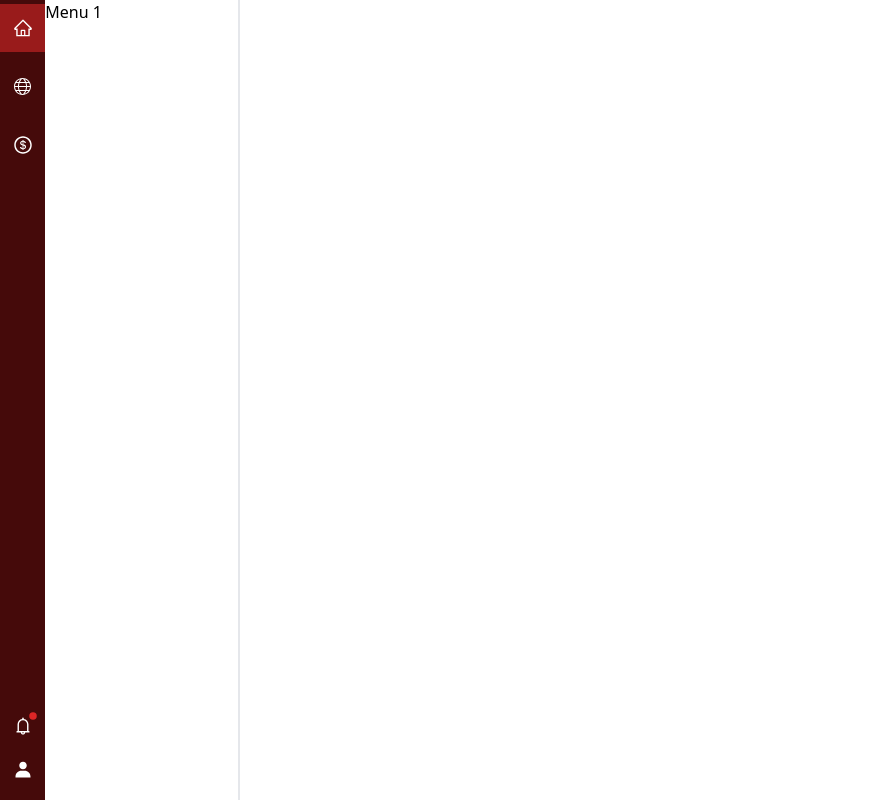
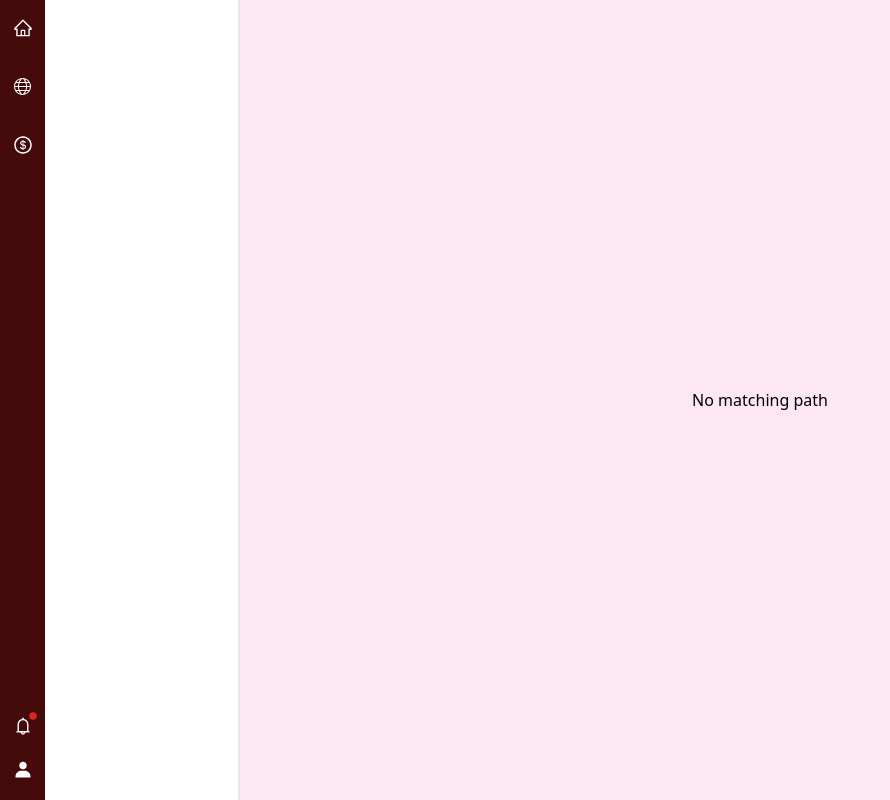
Before and after one commit to shub113/web3, a React (Vite) app: page /metamask in a window 1280 px wide. Shown: the whole page, without its empty margins (0-890 px from the left). Built offline with nearby package versions, Linux system fonts and the light colour scheme.

Commit message:
handled path issue

```diff
--- a/src/components/navbarNew/expandableMenu.jsx
+++ b/src/components/navbarNew/expandableMenu.jsx
@@ -1,10 +1,12 @@
 import { memo } from "react";
 import { IoIosArrowDown, IoIosArrowUp } from "react-icons/io";
 import { twMerge } from "tailwind-merge";
+import { useNavigate } from "react-router-dom";
 
 import { NA } from "../index";
 
 export const ExpandableMenu = memo(({ menu, expanded, setExpanded, selectedMenu, setSelectedMenu }) => {
+    const navigate = useNavigate();
     return (
         <div className='p-3 border-b-2'>
             <div
@@ -28,7 +30,7 @@ export const ExpandableMenu = memo(({ menu, expanded, setExpanded, selectedMenu,
 
             {expanded.id === menu.id && expanded.state && (
                 <div className='mt-4'>
-                    {menu.children.map(({ id, Icon, title }) => {
+                    {menu.children.map(({ id, Icon, title, path }) => {
                         const subMenuClass = twMerge(
                             "flex justify-start items-center p-2 my-1 hover:bg-stone-300 cursor-pointer rounded-md",
                             selectedMenu.id === id && "bg-stone-400"
@@ -38,6 +40,7 @@ export const ExpandableMenu = memo(({ menu, expanded, setExpanded, selectedMenu,
                         return (
                             <div
                                 onClick={() => {
+                                    navigate(path);
                                     setSelectedMenu({ id });
                                 }}
                                 key={id}
--- a/src/components/navbarNew/navListNew.jsx
+++ b/src/components/navbarNew/navListNew.jsx
@@ -23,18 +23,21 @@ export const NavListMenuItems = [
         title: "Menu 1",
         Icon: <AiOutlineHome size={20} className='text-white' />,
         component: <div>Menu 1</div>,
+        path: "menu1",
     },
     {
         id: "menu2",
         title: "Menu 2",
         Icon: <TfiWorld size={17} className='text-white' />,
         component: <div>Menu 2</div>,
+        path: "menu2",
     },
     {
-        id: "menu3",
-        title: "Menu 3",
+        id: "services",
+        title: "Services",
         Icon: <AiOutlineDollarCircle size={20} className='text-white' />,
         component: <SideSubmenu />,
+        path: "services",
     },
 ];
 
@@ -63,16 +66,19 @@ export const genericExpandedMenu = [
         id: "chain_subMenu_1",
         title: "Sub menu 1",
         Icon: HiInformationCircle,
+        path: "services/sub_menu_1",
     },
     {
         id: "chain_subMenu_2",
         title: "Sub menu 2",
         Icon: HiInformationCircle,
+        path: "sservices/ub_menu_2",
     },
     {
         id: "chain_subMenu_3",
-        title: "Sub menu 3",
+        title: "services/Sub menu 3",
         Icon: HiInformationCircle,
+        path: "services/sub_menu_3",
     },
 ];
 
@@ -81,31 +87,37 @@ const productionExpandedMenu = [
         id: "dashboard",
         title: "Dashboard",
         Icon: LuLayoutDashboard,
+        path: "services/dashboard",
     },
     {
         id: "settings",
         title: "Settings",
         Icon: AiOutlineSetting,
+        path: "services/settings",
     },
     {
         id: "api_integration",
         title: "API Integration",
         Icon: MdOutlineIntegrationInstructions,
+        path: "services/integration",
     },
     {
         id: "tokens",
         title: "Tokens",
         Icon: MdOutlineGeneratingTokens,
+        path: "services/tokens",
     },
     {
         id: "markets",
         title: "Markets",
         Icon: AiOutlineStock,
+        path: "services/markets",
     },
     {
         id: "issue",
         title: "Issue",
         Icon: AiFillStar,
+        path: "services/issue",
     },
 ];
 
@@ -132,15 +144,18 @@ export const FooterMenuItems = [
         id: "teams",
         title: "Teams",
         Icon: FiUsers,
+        path: "services/teams",
     },
     {
         id: "configure",
         title: "Configure",
         Icon: MdOutlineSettingsSuggest,
+        path: "services/configure",
     },
     {
         id: "health",
         title: "Health",
         Icon: MdHealthAndSafety,
+        path: "services/health",
     },
 ];
--- a/src/components/navbarNew/navbarNew.jsx
+++ b/src/components/navbarNew/navbarNew.jsx
@@ -1,5 +1,6 @@
-import { useState } from "react";
+import { useState, useEffect } from "react";
 import { twMerge } from "tailwind-merge";
+import { useNavigate, useLocation } from "react-router-dom";
 
 import { NavListMenuItems, NavListFooterItems } from "./navListNew";
 import { NA } from "../index";
@@ -7,10 +8,19 @@ import { NA } from "../index";
 const menuItemsLength = NavListMenuItems?.length ?? 0;
 
 export function NavbarNew() {
+    const navigate = useNavigate();
+    const { pathname } = useLocation();
+
     const [selectedItem, setSelectedItem] = useState({
-        menuIndex: 0,
+        id: NavListMenuItems?.[0]?.id,
         menuComponent: NavListMenuItems?.[0]?.component ?? <NA />,
     });
+
+    useEffect(() => {
+        const pathArray = pathname.split("/");
+        const selectedItem = NavListMenuItems.filter((item) => item.path === (pathArray?.[1] ?? ""));
+        setSelectedItem({ id: selectedItem?.[0]?.id, menuComponent: selectedItem?.[0]?.component });
+    }, []);
 
     return (
         <div className='w-[15rem] border-r-2 flex '>
@@ -20,7 +30,7 @@ export function NavbarNew() {
                         {NavListMenuItems.map((item, index) => {
                             const menuItemClass = twMerge(
                                 " py-3.5 my-3 w-full grid place-items-center cursor-pointer ",
-                                selectedItem.menuIndex === index && "bg-red-800",
+                                selectedItem.id === item.id && "bg-red-800",
                                 index === 0 && "mt-0"
                             );
 
@@ -28,7 +38,8 @@ export function NavbarNew() {
                                 <div
                                     key={item.id}
                                     onClick={() => {
-                                        setSelectedItem({ menuIndex: index, menuComponent: item.component });
+                                        navigate(item.path);
+                                        setSelectedItem({ id: item.id, menuComponent: item.component });
                                     }}
                                     className={menuItemClass}
                                 >
@@ -38,10 +49,10 @@ export function NavbarNew() {
                         })}
                     </div>
                     <div id='footer' className='w-full '>
-                        {NavListFooterItems.map((item, index) => {
+                        {NavListFooterItems.map((item) => {
                             const menuItemClass = twMerge(
                                 " py-3 w-full grid place-items-center cursor-pointer ",
-                                selectedItem.menuIndex === index + menuItemsLength && "bg-red-800"
+                                selectedItem.id === item.id && "bg-red-800"
                             );
 
                             return (
@@ -49,7 +60,7 @@ export function NavbarNew() {
                                     key={item.id}
                                     onClick={() => {
                                         setSelectedItem({
-                                            menuIndex: index + menuItemsLength,
+                                            id: item.id,
                                             menuComponent: item.component,
                                         });
                                     }}
--- a/src/components/navbarNew/sideSubmenu.jsx
+++ b/src/components/navbarNew/sideSubmenu.jsx
@@ -2,14 +2,16 @@ import { useState } from "react";
 import { AiFillAlipaySquare } from "react-icons/ai";
 import { FaFlagUsa } from "react-icons/fa";
 import { twMerge } from "tailwind-merge";
+import { useNavigate } from "react-router-dom";
 
 import { ExpandableMenu } from "./expandableMenu";
 import { ExpandableMenuItems } from "./navListNew";
 import { FooterMenuItems } from "./navListNew";
 
 export function SideSubmenu() {
-    const [expanded, setExpanded] = useState({ id: "", state: false });
-    const [selectedMenu, setSelectedMenu] = useState({ id: "" });
+    const navigate = useNavigate();
+    const [expanded, setExpanded] = useState({ id: "production", state: true });
+    const [selectedMenu, setSelectedMenu] = useState({ id: "dashboard" });
 
     return (
         <div className='text-slate-500  '>
@@ -41,7 +43,7 @@ export function SideSubmenu() {
                 })}
 
                 <div id='footer_side_menu' className='p-3'>
-                    {FooterMenuItems.map(({ id, Icon, title }) => {
+                    {FooterMenuItems.map(({ id, Icon, title, path }) => {
                         const subMenuClass = twMerge(
                             "flex justify-start items-center p-2 my-1 hover:bg-slate-300 cursor-pointer rounded-md",
                             selectedMenu.id === id && "bg-stone-400"
@@ -51,6 +53,7 @@ export function SideSubmenu() {
                         return (
                             <div
                                 onClick={() => {
+                                    navigate(path);
                                     setSelectedMenu({ id });
                                 }}
                                 key={id}
--- a/src/pages/appLayout.jsx
+++ b/src/pages/appLayout.jsx
@@ -8,9 +8,9 @@ export function AppLayout() {
             <div className='flex'>
                 <NavbarNew />
 
-                {/* <div className='bg-pink-100 grow'>
+                <div className='bg-pink-100 grow'>
                     <Outlet />
-                </div> */}
+                </div>
             </div>
         </div>
     );
--- a/src/pages/routeList.jsx
+++ b/src/pages/routeList.jsx
@@ -1,5 +1,5 @@
 import { lazy } from "react";
-import { Routes, Route } from "react-router-dom";
+import { Routes, Route, Outlet } from "react-router-dom";
 
 const NoPathFound = lazy(() => import("./noPath"));
 
@@ -15,8 +15,20 @@ export const RouteList = () => (
     <Routes>
         <Route path='/' element={<AppLayout />}>
             <Route index element={<Home />} />
-            <Route path='/metamask' element={<Metamask />} />
-            <Route path='/polygonscan' element={<Polygonscan />} />
+            <Route path='menu1' element={<div>Menu page 1</div>} />
+            <Route path='menu2' element={<div>Menu page 2</div>} />
+            <Route
+                path='services'
+                element={
+                    <div>
+                        <Outlet />
+                    </div>
+                }
+            >
+                <Route path='dashboard' element={<Metamask />} />
+            </Route>
+
+            <Route path='polygonscan' element={<Polygonscan />} />
             <Route path='*' element={<NoPathFound />} />
         </Route>
     </Routes>
```
